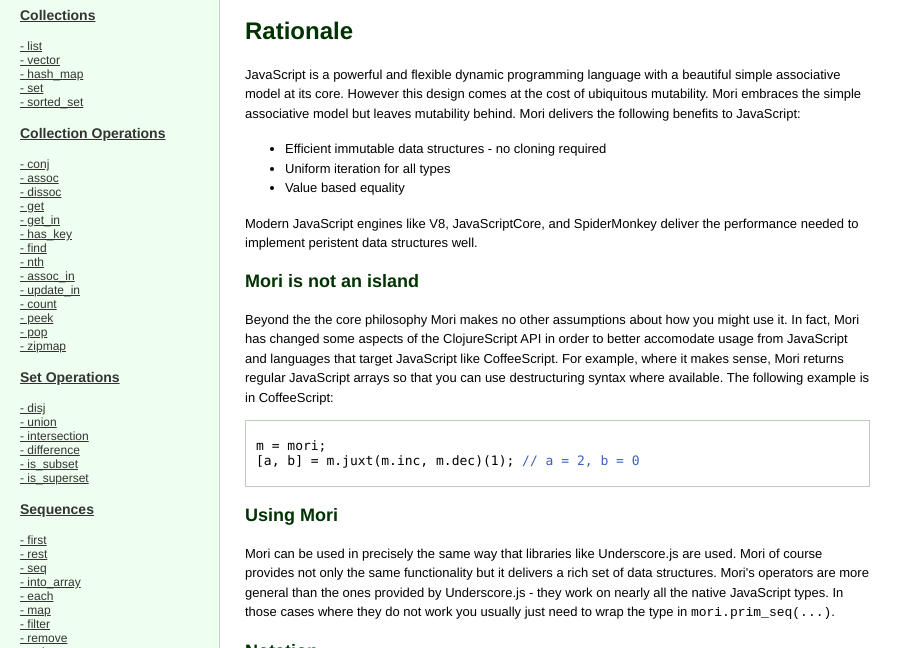
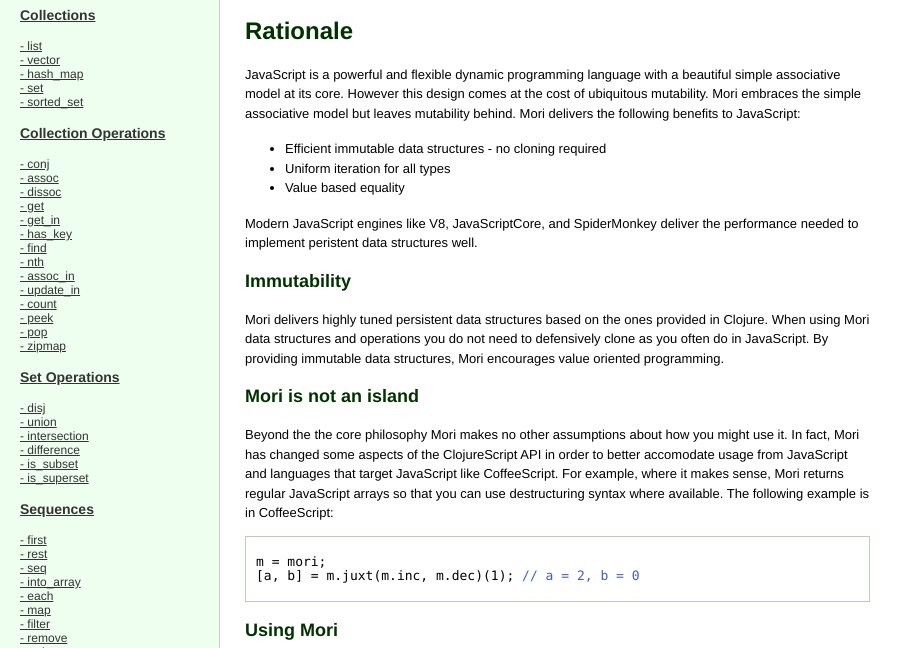
Before and after one commit to swannodette/mori, a plain HTML site: page index.html in a window 1280 px wide. Shown: the part 152-800 px from the top of the page, without its empty margins (0-913 px from the left). Drawn offline with Linux system fonts and the light colour scheme.

Commit message:
add section on immutability

```diff
--- a/index.html
+++ b/index.html
@@ -130,6 +130,17 @@
                 Modern JavaScript engines like V8, JavaScriptCore, and
                 SpiderMonkey deliver the performance needed to implement
                 peristent data structures well.
+            </p>
+
+            <h3 id="immutability">Immutability</h3>
+            <p>
+                Mori delivers highly tuned persistent data structures
+                based on the ones provided in Clojure.  When using
+                Mori data structures and operations you do not need to
+                defensively clone as you often do in JavaScript.
+
+                By providing immutable data structures, Mori encourages
+                value oriented programming.
             </p>
 
             <h3 id="island">Mori is not an island</h3>
```
